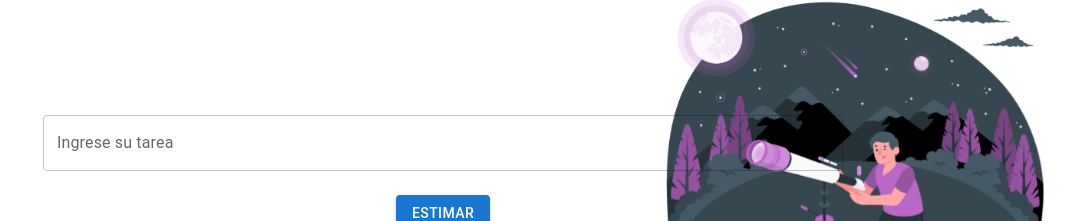
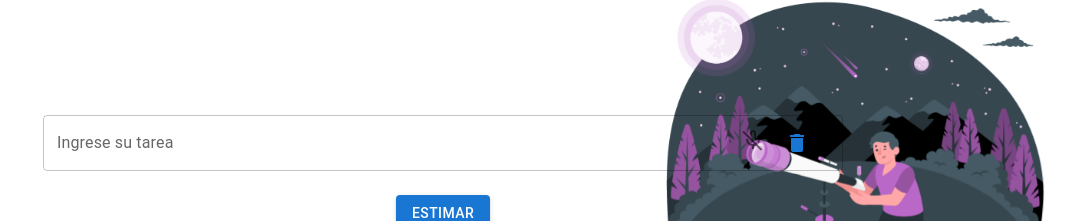
Before and after one commit to encisosystems/set-web, a React (Create React App) app: page / in a window 1280 px wide. Shown: the part 249-470 px from the top of the page, without its empty margins (197-1280 px from the left). Built offline with nearby package versions, Linux system fonts and the light colour scheme.

Commit message:
ajuste microfono

```diff
--- a/src/App.css
+++ b/src/App.css
@@ -1,3 +1,6 @@
+
+@import url('https://fonts.googleapis.com/css2?family=Material+Symbols+Outlined:opsz,wght,FILL,GRAD@20..48,100..700,0..1,-50..200');
+
 .App {
   text-align: center;
 }
--- /dev/null
+++ b/src/pages/components/micBotton.jsx
@@ -0,0 +1,7 @@
+import  "./../css/voice.module.css"
+
+export const MicButton = ({ isRecording, handleClick }) => (
+    <div id="micButton" className="mic-container" onClick={handleClick}>
+      <span className="material-symbols-outlined">{isRecording ? 'mic' : 'mic_off'}</span>
+    </div>
+  );
--- /dev/null
+++ b/src/pages/css/voice.module.css
@@ -0,0 +1,58 @@
+.mic-container {
+    height: 100vh;
+    width: 100vw;
+    display: flex;
+    align-items: center;
+    justify-content: center;
+}
+
+.mic-container .material-symbols-outlined {
+    width: 80px;
+    height: 80px;
+    border-radius: 50%;
+    cursor: pointer;
+    color: blue; /* Color del ícono */
+    font-size: 20px; /* Tamaño del ícono */
+    background: #ffffff;
+    display: flex;
+    justify-content: center;
+    align-items: center;
+    z-index: 1;
+    transition: .5s;
+    box-shadow: 0 6px 10px 0 rgba(0, 0, 0, .14), 0 1px 18px 0 rgba(0, 0, 0, .12), 0 3px 5px -1px rgba(0, 0, 0, .2);
+}
+
+.material-symbols-outlined:before {
+    content: '';
+    width: 80px;
+    height: 80px;
+    border-radius: 50%;
+    opacity: .2;
+    z-index: -1;
+    position: absolute;
+}
+
+.mic-container.active .material-symbols-outlined {
+    background: #ff0000;
+    color:#ffffff; /* Color del ícono */
+}
+
+.mic-container.active .material-symbols-outlined:before {
+    background: gray;
+    animation: bounce .8s ease-in-out infinite .5s;
+}
+
+@keyframes bounce {
+    0% {
+        transform: scale(1);
+    }
+    25% {
+        transform: scale(1.4);
+    }
+    75% {
+        transform: scale(1);
+    }
+    100% {
+        transform: scale(1.3);
+    }
+}
--- a/src/pages/domain/home/useHome.js
+++ b/src/pages/domain/home/useHome.js
@@ -1,8 +1,14 @@
-import { useRef, useState } from "react";
-import { fetchEstimations, saveEstimation, setRating } from "../../data/home/fetchEstimations";
+import { useRef, useState, useEffect } from "react";
+import {
+  fetchEstimations,
+  saveEstimation,
+  setRating,
+} from "../../data/home/fetchEstimations";
 import { useDarkMode } from "./userDarkMode";
+import { useSpeechToText } from "./useSpeechToText";
 
 export const useHome = () => {
+  const [task, setTask] = useState("");
   const {
     darkMode,
     showDislikeFeedback,
@@ -20,10 +26,18 @@ export const useHome = () => {
     toggleDarkMode,
     handleLikeClick,
     handleSubmitDislikeFeedback,
-    handleDisLikeClick
+    handleDisLikeClick,
   } = useDarkMode();
 
-  const [task, setTask] = useState("");
+  const {
+    transcript,
+    isRecording,
+    setTranscript,
+    stopRecording,
+    handleMicClick,
+  } = useSpeechToText(setTask);
+
+
   const [estimations, setEstimations] = useState("");
   const [showEstimations, setShowEstimations] = useState(false);
   const [showCopy, setShowCopy] = useState(false);
@@ -58,7 +72,6 @@ export const useHome = () => {
         setShowCopy(false); // Controla la visibilidad del botón de copia
       }
       id.current = data.id;
-
     } catch (error) {
       setEstimations(`Error al obtener las estimaciones: ${error.message}`);
       setShowEstimations(true);
@@ -66,21 +79,20 @@ export const useHome = () => {
     }
   };
 
-
   const handleLikeClickAction = () => {
     handleLikeClick();
     navigator.clipboard.writeText(estimations).then(() => {
       setToast({
-              open: true,
-              message: "Te gusta la respuesta",
+        open: true,
+        message: "Te gusta la respuesta",
       });
-  });
-  }
+    });
+  };
 
   const handleSubmitDislikeFeedbackAction = () => {
     handleSubmitDislikeFeedback();
     setToast({ open: true, message: "¡Gracias por tu mensaje! :)" });
-  }
+  };
 
   const copyToClipboard = () => {
     navigator.clipboard.writeText(estimations).then(() => {
@@ -90,8 +102,6 @@ export const useHome = () => {
       });
     });
   };
-
-
 
   const onChangeRating = async (_, newRating) => {
     setRatingValue(newRating);
@@ -110,6 +120,16 @@ export const useHome = () => {
   };
 
 
+/*   useEffect(() => {
+    console.log(isRecording,transcript)
+    if (!isRecording) {
+      setTask((prevTask) => prevTask + transcript);
+      setTranscript('');
+    }else {
+      setTask('');
+    }
+  }, [isRecording, transcript]); */
+
   // funciones privadas
   const _getTasksStringSmart = (data) => {
     return data.estimation.tasks
@@ -123,7 +143,6 @@ export const useHome = () => {
       0
     )} horas`;
   };
-
 
   return {
     task,
@@ -143,6 +162,11 @@ export const useHome = () => {
     setLikeClicked,
     imagen,
     frase,
+    transcript,
+    isRecording,
+    setTranscript,
+    stopRecording,
+    handleMicClick,
     handleCloseDislikeFeedback,
     setTask,
     setEstimations,
@@ -157,6 +181,6 @@ export const useHome = () => {
     handleLikeClickAction,
     handleSubmitDislikeFeedbackAction,
     handleDisLikeClick,
-    setDislikeFeedback
+    setDislikeFeedback,
   };
 };
--- /dev/null
+++ b/src/pages/domain/home/useSpeechToText.js
@@ -0,0 +1,87 @@
+import React, { useState, useRef, useEffect, useCallback } from 'react';
+
+
+export const useSpeechToText = () => {
+  const [transcript, setTranscript] = useState('');
+  const [isRecording, setIsRecording] = useState(false);
+  const [selectedLanguage, setSelectedLanguage] = useState('es-ES');
+  const SpeechRecognition = window.SpeechRecognition || window.webkitSpeechRecognition; // Idioma predeterminado (español)
+  const recognition = useRef(new SpeechRecognition());
+  const languageSelector = useRef(null);
+
+  const browserSupportsSpeechRecognition = SpeechRecognition !== undefined;
+
+  const startRecording = useCallback(() => {
+    if (browserSupportsSpeechRecognition) {
+      if (languageSelector.current) {
+        recognition.current.lang = languageSelector.current.value;
+      }
+      recognition.current.start();
+      setIsRecording(true);
+    }
+  }, [browserSupportsSpeechRecognition, languageSelector]);
+
+  const stopRecording = useCallback(() => {
+    if (browserSupportsSpeechRecognition) {
+      recognition.current.stop();
+      setIsRecording(false);
+    }
+  }, [browserSupportsSpeechRecognition]);
+
+  useEffect(() => {
+
+    if (browserSupportsSpeechRecognition) {;
+      recognition.current.continuous = true;
+      recognition.current.interimResults = true;
+      recognition.current.onresult = (event) => {
+        console.log("record",event)
+        const text = event.results[event.results.length - 1][0].transcript;
+        console.log('Texto reconocido:', text);
+        setTranscript(prev => prev + text);
+      };
+      recognition.current.onend = () => {
+        setIsRecording(false);
+      };
+
+      if (languageSelector.current) {
+        languageSelector.current.addEventListener('change', () => {
+          stopRecording();
+          startRecording();
+        });
+      }
+    }
+
+    return () => {
+      if (recognition.current) {
+        recognition.current.stop();
+      }
+    };
+  }, [browserSupportsSpeechRecognition, startRecording, stopRecording]);
+
+  const handleLanguageChange = (event) => {
+    if (languageSelector.current) {
+      languageSelector.current.value = event.target.value;
+      stopRecording();
+      startRecording();
+    }
+  };
+
+  const handleMicClick = () => {
+    if (isRecording) {
+      stopRecording();
+    } else {
+      startRecording();
+    }
+  };
+
+
+  return {
+    transcript,
+    isRecording,
+    setTranscript,
+    handleLanguageChange,
+    startRecording,
+    stopRecording,
+    handleMicClick,
+  };
+};
--- a/src/pages/view/home.jsx
+++ b/src/pages/view/home.jsx
@@ -2,6 +2,8 @@ import Brightness7Icon from "@mui/icons-material/Brightness7"; // Icono para rep
 import Brightness3Icon from "@mui/icons-material/Brightness3";
 import ThumbDownIcon from "@mui/icons-material/ThumbDown";
 import ThumbUpIcon from "@mui/icons-material/ThumbUp";
+import {MicButton} from "./../components/micBotton";
+import DeleteIcon from '@mui/icons-material/Delete';
 import React from "react";
 import {
   Button,
@@ -13,6 +15,7 @@ import {
   DialogTitle,
   IconButton,
   Rating,
+  InputAdornment,
 } from "@mui/material";
 import ContentCopyIcon from "@mui/icons-material/ContentCopy";
 import Toast from "../components/toast"; // Componente Toast para mostrar mensajes
@@ -34,6 +37,12 @@ export default function EstimationTool() {
     likeClicked,
     imagen,
     frase,
+    handleMicClick,
+    isRecording,
+    handleClear,
+    setTranscript,
+    stopRecording,
+    transcript,
     setDarkMode,
     setDislikeClicked,
     setLikeClicked,
@@ -109,12 +118,25 @@ export default function EstimationTool() {
           </div>
           <TextField
             label="Ingrese su tarea"
-            value={task}
-            onChange={(e) => setTask(e.target.value)}
+            value={transcript || task}
+            onChange={(e) => {
+              setTask(e.target.value);
+              setTranscript(e.target.value)
+            }}
             fullWidth
             margin="normal"
             autoComplete="off"
             inputProps={{ style: { textAlign: "center" } }}
+            InputProps={{
+              endAdornment: (
+                  <InputAdornment position="end">
+                      <MicButton isRecording={isRecording} handleClick={handleMicClick} />
+                      <Button onClick={handleClear} edge="end">
+                          <DeleteIcon />
+                      </Button>
+                  </InputAdornment>
+              ),
+          }}
           />
 
           <div
```
